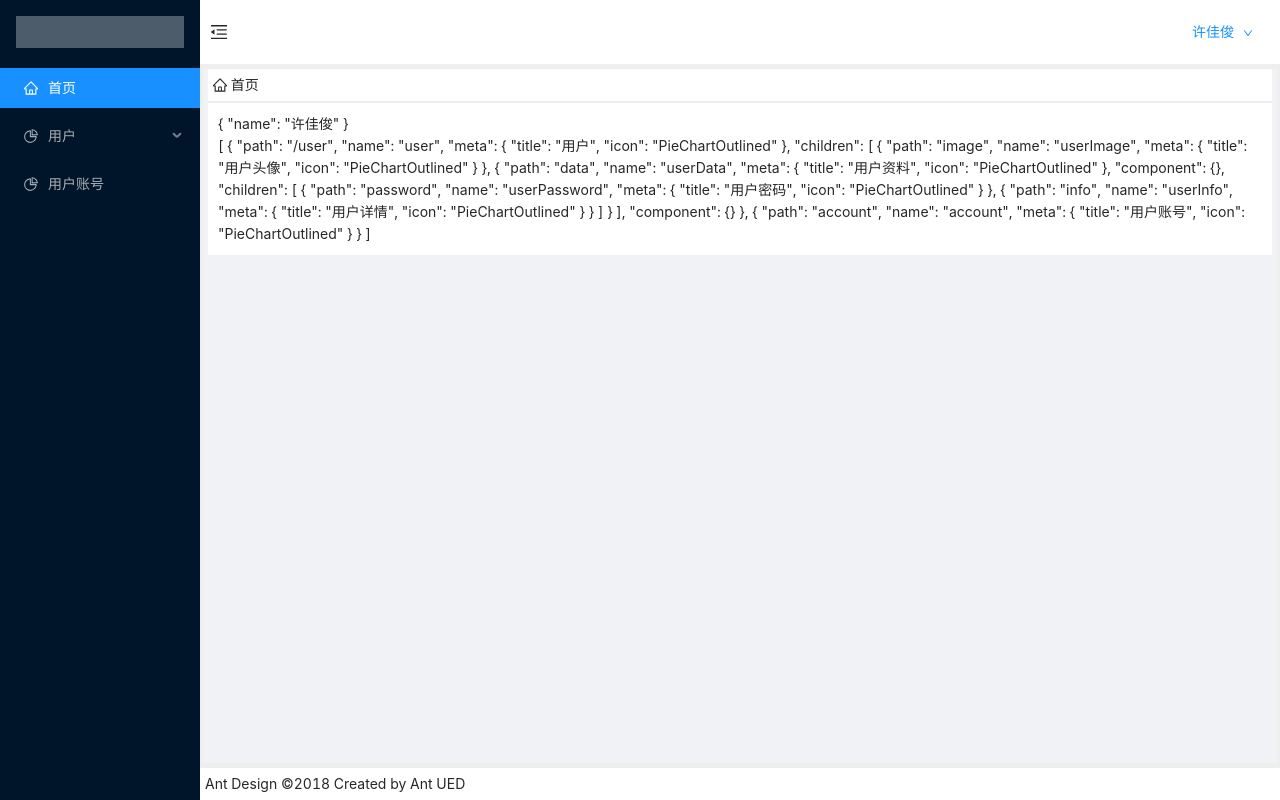
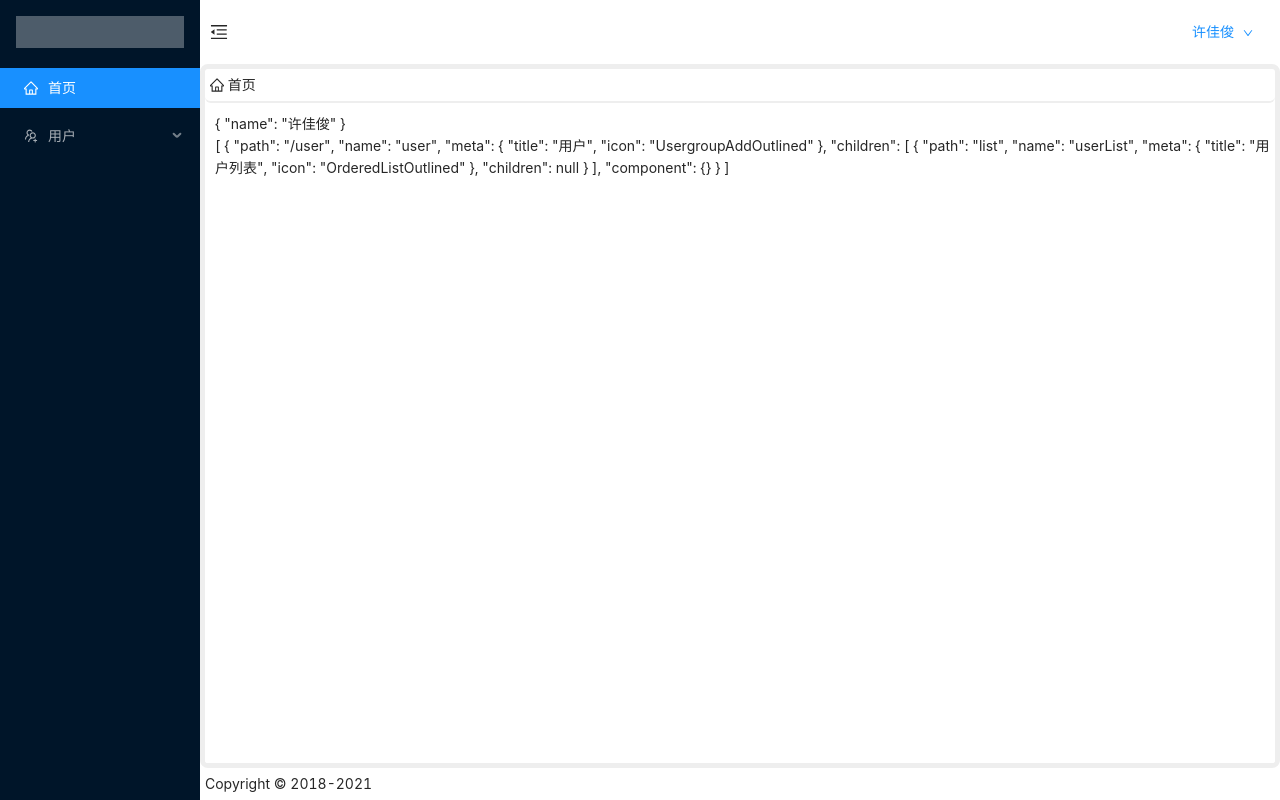
Before and after one commit to xujj0929/vue3_admin, a Vue app: page /#/home in a window 1280 px wide. Both pictures are taken after typing "Sample", "Sample123" into the empty fields and a click on the button "立即登录". Built offline with nearby package versions, Linux system fonts and the light colour scheme.

Commit message:
列表功能

```diff
--- a/package.json
+++ b/package.json
@@ -13,8 +13,8 @@
     "core-js": "^3.6.5",
     "nprogress": "^0.2.0",
     "vue": "^3.0.0",
-    "vue-router": "^4.0.0-0",
-    "vuex": "^4.0.0-0"
+    "vue-request": "^1.2.0",
+    "vue-router": "^4.0.0-0"
   },
   "devDependencies": {
     "@vue/cli-plugin-babel": "~4.5.0",
--- a/src/App.vue
+++ b/src/App.vue
@@ -41,6 +41,7 @@ export default defineComponent({
 /* 设置滚动条的样式 */
 ::-webkit-scrollbar {
   width: 6px;
+  background: none;
 }
 /* 滚动槽 */
 ::-webkit-scrollbar-track {
@@ -51,9 +52,9 @@ export default defineComponent({
 ::-webkit-scrollbar-thumb {
   border-radius: 10px;
   background: rgba(0, 0, 0, 0.1);
-  -webkit-box-shadow: inset006pxrgba(0, 0, 0, 0.5);
+  -webkit-box-shadow: inset006pxrgba(0, 0, 0, 0.3);
 }
 ::-webkit-scrollbar-thumb:window-inactive {
-  background: rgba(133, 133, 133, 0.7);
+  background: rgba(133, 133, 133, 0.3);
 }
 </style>
--- /dev/null
+++ b/src/hooks/useGetTableScroll.js
@@ -0,0 +1,18 @@
+import { ref, onMounted } from "vue";
+
+const defaultHeight = 295;
+
+export default (formRef, excessHeight = 0) => {
+  excessHeight = excessHeight + defaultHeight;
+  const scroll = ref({});
+  onMounted(() => {
+    const height = excessHeight + formRef.value.$el.offsetHeight;
+    scroll.value = {
+      y: `calc(100vh - ${height}px)`,
+    };
+  });
+
+  return {
+    scroll,
+  };
+};
--- /dev/null
+++ b/src/hooks/useLoadRouter.js
@@ -0,0 +1,54 @@
+import { ref, provide } from "vue";
+import { useRoute, useRouter } from "vue-router";
+import * as views from "@/router/views";
+import addRoutes from "@/router/addRoutes";
+
+const filterRoute = (routes) => {
+  return routes
+    .map((route) => {
+      if (route.children && route.children.length) {
+        return {
+          ...route,
+          children: filterRoute(route.children),
+          component: views.routerView,
+        };
+      } else if (views[route.component]) {
+        return {
+          ...route,
+          children: null,
+          component: views[route.component],
+        };
+      }
+      return null;
+    })
+    .filter((e) => !!e);
+};
+
+export default () => {
+  const route = useRoute();
+  const router = useRouter();
+
+  const loading = ref(true);
+  const routes = ref([]);
+  provide("routes", routes);
+
+  setTimeout(() => {
+    //获取路由信息  加载路由
+    const filterRoutes = filterRoute(addRoutes);
+    routes.value = filterRoutes;
+    filterRoutes.forEach((e) => router.addRoute("layout", e));
+
+    //判断是否重定向页面
+    if (route.query.replace) {
+      const fullPathList = router.getRoutes().map((e) => e.path);
+      const replace = decodeURIComponent(route.query.replace);
+      if (fullPathList.includes(replace)) router.replace(route.query.replace);
+    }
+    loading.value = false;
+  }, 1000);
+
+  return {
+    loading,
+    routes,
+  };
+};
--- /dev/null
+++ b/src/hooks/useLoadUserInfo.js
@@ -0,0 +1,16 @@
+import { ref, provide } from "vue";
+export default () => {
+  const loading = ref(true);
+  const userInfo = ref(null);
+  provide("userInfo", userInfo);
+
+  setTimeout(() => {
+    userInfo.value = { name: "许佳俊" };
+    loading.value = false;
+  }, 1000);
+
+  return {
+    loading,
+    userInfo,
+  };
+};
--- a/src/layout/index.vue
+++ b/src/layout/index.vue
@@ -1,5 +1,5 @@
 <template>
-  <a-spin :spinning="spinning" tip="用户资料加载中...">
+  <a-spin :spinning="routeLoading" tip="用户资料加载中...">
     <a-layout style="height: 100vh">
       <a-layout-sider v-model:collapsed="collapsed" :trigger="null" collapsible>
         <Sider />
@@ -15,19 +15,19 @@
         </a-layout-header>
         <a-layout-content>
           <LayoutBreadcrumb />
-          <div :style="{ padding: '10px', background: '#fff' }">
+          <div class="router-view">
             <router-view />
           </div>
         </a-layout-content>
-        <a-layout-footer> Ant Design ©2018 Created by Ant UED </a-layout-footer>
+        <a-layout-footer>{{ copyright }}</a-layout-footer>
       </a-layout>
     </a-layout>
   </a-spin>
 </template>
 <script>
 import { defineComponent, ref, provide } from "vue";
-import { useRoute, useRouter } from "vue-router";
-import addRoutes from "@/router/addRoutes";
+import useLoadRouter from "@/hooks/useLoadRouter";
+import useLoadUserInfo from "@/hooks/useLoadUserInfo";
 import Sider from "./Sider";
 import UserDropdown from "./UserDropdown";
 import LayoutBreadcrumb from "./LayoutBreadcrumb";
@@ -39,38 +39,19 @@ export default defineComponent({
     LayoutBreadcrumb,
   },
   setup() {
-    const route = useRoute();
-    const router = useRouter();
+    const copyright = process.env.VUE_APP_COPYRIGHT;
 
     const collapsed = ref(false);
-    const spinning = ref(true);
-    const routes = ref([]);
-    const userInfo = ref(null);
     provide("collapsed", collapsed);
-    provide("routes", routes);
-    provide("userInfo", userInfo);
 
-    setTimeout(() => {
-      //获取用户信息
-      userInfo.value = { name: "许佳俊" };
-      //获取路由信息
-      routes.value = addRoutes;
-      //加载路由
-      addRoutes.forEach((e) => router.addRoute("layout", e));
-
-      //判断是否重定向页面
-      if (route.query.replace) {
-        const fullPathList = router.getRoutes().map((e) => e.path);
-        const replace = decodeURIComponent(route.query.replace);
-        if (fullPathList.includes(replace)) router.replace(route.query.replace);
-      }
-      spinning.value = false;
-    }, 1000);
+    const { loading: routeLoading } = useLoadRouter();
+    const { loading: userInfoLoading } = useLoadUserInfo();
 
     return {
-      routes,
+      copyright,
       collapsed,
-      spinning,
+      routeLoading,
+      userInfoLoading,
     };
   },
 });
@@ -79,6 +60,7 @@ export default defineComponent({
 <style lang="less" scoped>
 .ant-layout {
   height: 100%;
+  background: #fff;
   > .ant-layout-header {
     user-select: none;
     background: #fff;
@@ -91,20 +73,33 @@ export default defineComponent({
     user-select: none;
   }
   > .ant-layout-content {
-    overflow-y: auto;
-    padding: 0 5px;
-    border-top: 5px;
-    border-bottom: 5px;
-    border-color: #eee;
-    border-style: solid;
-
+    display: flex;
+    flex-direction: column;
+    overflow-y: hidden;
+    border-radius: 8px;
+    border: 5px solid #eee;
+    background: #fff;
     > .ant-breadcrumb {
+      border-radius: 6px;
       user-select: none;
       position: sticky;
       top: 0;
       padding: 5px;
       background: #fff;
       border-bottom: 2px solid #eee;
+      z-index: 2;
+    }
+    > .router-view {
+      flex: 1;
+      padding-left: 10px;
+      padding-right: 4px;
+      border-top: 10px solid #fff;
+      border-bottom: 10px solid #fff;
+      background: #fff;
+      overflow-y: scroll;
+      // &::-webkit-scrollbar {
+      //   background: #eee;
+      // }
     }
   }
   > .ant-layout-footer {
--- a/src/router/addRoutes.js
+++ b/src/router/addRoutes.js
@@ -1,69 +1,22 @@
-import { h, resolveComponent } from "vue";
-import { home } from "./views";
-
-const routerView = {
-  render() {
-    return h(resolveComponent("router-view"));
-  },
-};
 const routes = [
   {
     path: "/user",
     name: "user",
     meta: {
       title: "用户",
-      icon: "PieChartOutlined",
+      icon: "UsergroupAddOutlined",
     },
     children: [
       {
-        path: "image",
-        name: "userImage",
+        path: "list",
+        name: "userList",
         meta: {
-          title: "用户头像",
-          icon: "PieChartOutlined",
+          title: "用户列表",
+          icon: "OrderedListOutlined",
         },
-        component: home,
-      },
-      {
-        path: "data",
-        name: "userData",
-        meta: {
-          title: "用户资料",
-          icon: "PieChartOutlined",
-        },
-        component: routerView,
-        children: [
-          {
-            path: "password",
-            name: "userPassword",
-            meta: {
-              title: "用户密码",
-              icon: "PieChartOutlined",
-            },
-            component: home,
-          },
-          {
-            path: "info",
-            name: "userInfo",
-            meta: {
-              title: "用户详情",
-              icon: "PieChartOutlined",
-            },
-            component: home,
-          },
-        ],
+        component: "userList",
       },
     ],
-    component: routerView,
-  },
-  {
-    path: "account",
-    name: "account",
-    meta: {
-      title: "用户账号",
-      icon: "PieChartOutlined",
-    },
-    component: home,
   },
 ];
 
--- a/src/router/views.js
+++ b/src/router/views.js
@@ -1,4 +1,13 @@
+import { h, resolveComponent } from "vue";
+
+export const routerView = {
+  render() {
+    return h(resolveComponent("router-view"));
+  },
+};
 export const home = () =>
   import(/* webpackChunkName: "views-home" */ "@/views/Home.vue");
 export const login = () =>
   import(/* webpackChunkName: "views-login" */ "@/views/User/Login.vue");
+export const userList = () =>
+  import(/* webpackChunkName: "views-user" */ "@/views/User/List.vue");
--- a/src/views/User/Login.vue
+++ b/src/views/User/Login.vue
@@ -1,5 +1,11 @@
 <template>
-  <a-form ref="formRef" :model="formState" :rules="rules" scrollToFirstError>
+  <a-form
+    ref="formRef"
+    :model="formState"
+    :rules="rules"
+    @finish="onFinish"
+    scrollToFirstError
+  >
     <a-form-item name="username">
       <a-input
         type="text"
@@ -21,15 +27,11 @@
       </a-row>
     </a-form-item>
     <a-form-item>
-      <a-button
-        type="primary"
-        htmlType="submit"
-        @click="onSubmit"
-        :loading="loading"
-      >
+      <a-button type="primary" htmlType="submit" :loading="loading">
         立即登录
       </a-button>
     </a-form-item>
+    <div>{{ copyright }}</div>
   </a-form>
 </template>
 <script>
@@ -39,6 +41,7 @@ import { useRouter } from "vue-router";
 export default defineComponent({
   setup() {
     const router = useRouter();
+    const copyright = process.env.VUE_APP_COPYRIGHT;
     const loading = ref(false);
     const formRef = ref();
     const formState = reactive({
@@ -63,7 +66,7 @@ export default defineComponent({
       ],
     };
 
-    const onSubmit = async () => {
+    const onFinish = async () => {
       try {
         await formRef.value.validate();
         loading.value = true;
@@ -78,17 +81,13 @@ export default defineComponent({
       }
     };
 
-    const resetForm = () => {
-      formRef.value.resetFields();
-    };
-
     return {
       loading,
+      copyright,
       formRef,
       formState,
       rules,
-      onSubmit,
-      resetForm,
+      onFinish,
     };
   },
 });
@@ -110,10 +109,5 @@ export default defineComponent({
     font-weight: bold;
     padding-bottom: 20px;
   }
-  &::after {
-    display: block;
-    content: "Copyright © 2018-2020 渝ICP备18008972号-1";
-    text-align: center;
-  }
 }
 </style>
```
Also changed, not shown: src/views/User/List.vue (added, +151 -0 lines), 2 other files (tests, documents, lock files or other folders).
